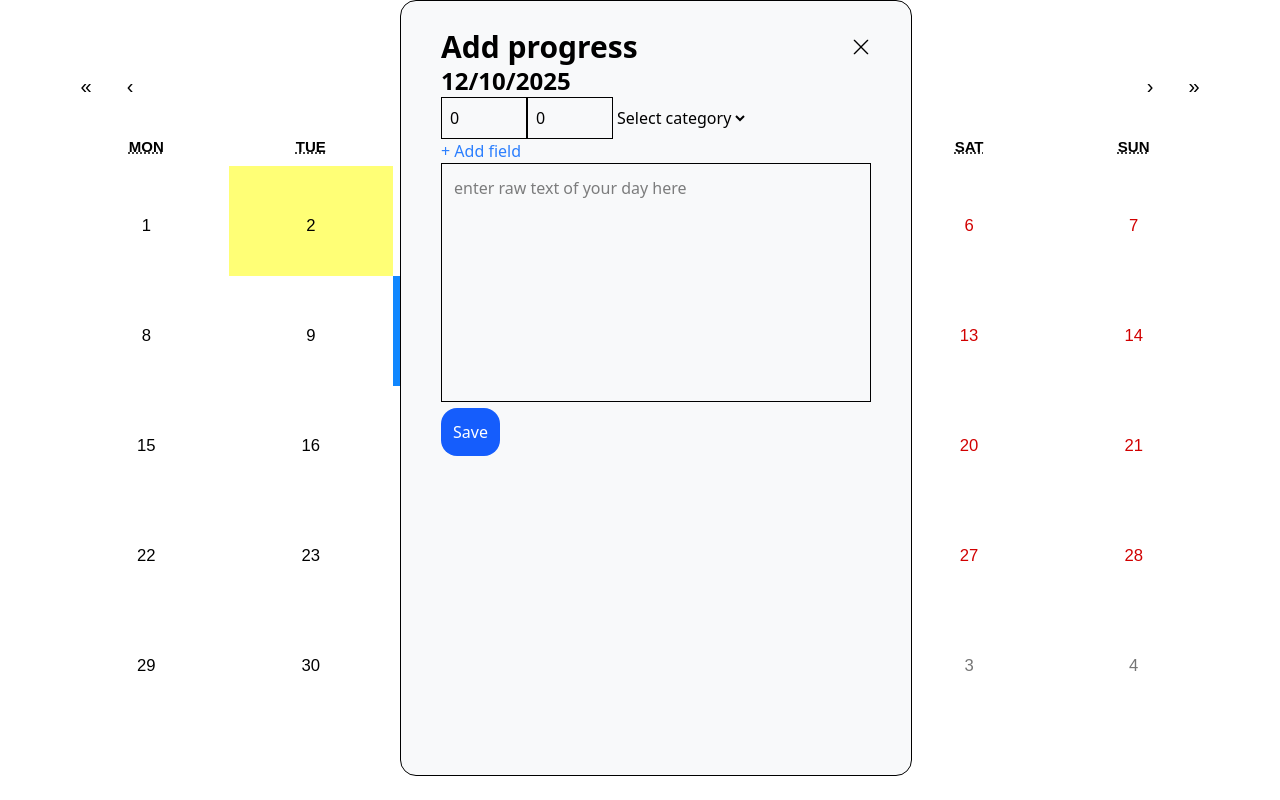
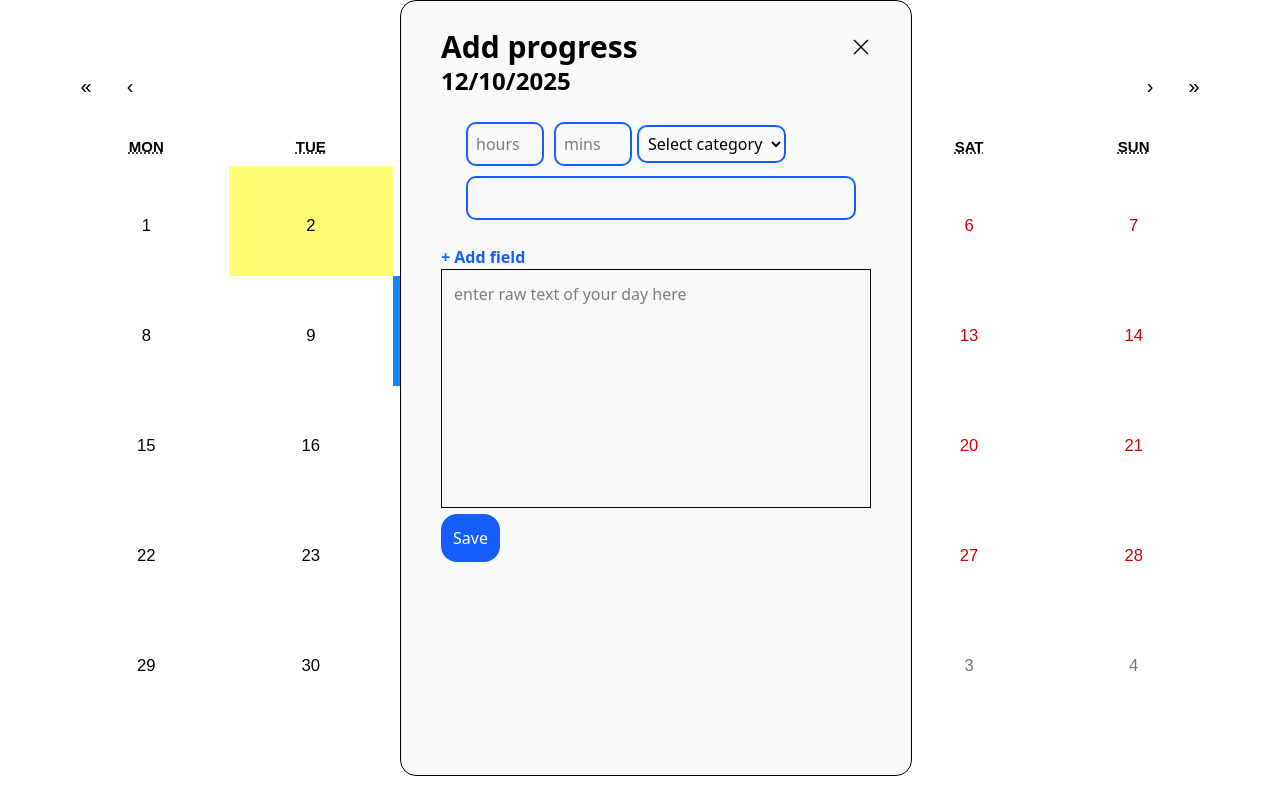
Before and after one commit to awaisx0/cs50-project, a React (Vite) app in the folder progress-tracker-frontend/: page / in a window 1280 px wide. Both pictures are taken after a click on the button "10". Built offline with nearby package versions, Linux system fonts and the light colour scheme.

Commit message:
added addprogress modal logic + styling

```diff
--- a/progress-tracker-frontend/src/components/AddProgressModal.jsx
+++ b/progress-tracker-frontend/src/components/AddProgressModal.jsx
@@ -15,15 +15,30 @@ const categories = [
 
 const AddProgressModal = ({ isOpen, onClose, date }) => {
   const [progressText, setProgressText] = useState("");
-  const [hours, setHours] = useState(0);
-  const [mins, setMins] = useState(0);
-  const [category, setCategory] = useState("");
+  const [fieldsObj, setFieldsObj] = useState([
+    {
+      hours: "",
+      mins: "",
+      category: "",
+      text: "",
+    },
+  ]);
 
   if (!isOpen) return null;
 
-  function handleCategorySelect(e) {
-    setCategory(e.target.value);
-    console.log(category);
+  function addField() {
+    setFieldsObj((prev) => [
+      ...prev,
+      { hours: "", mins: "", category: "", text: "" },
+    ]);
+  }
+
+  function handleFieldChange(index, field, value) {
+    setFieldsObj((prev) => {
+      const updated = [...prev];
+      updated[index][field] = value;
+      return updated;
+    });
   }
 
   return createPortal(
@@ -36,29 +51,39 @@ const AddProgressModal = ({ isOpen, onClose, date }) => {
         {date.toLocaleDateString()}
       </h3>
 
+      <div className="fields overflow-y-scroll max-h-[40vh] p-5">
+        {fieldsObj.map((field, index) => (
+          <div>
+            {/* hours */}
             <input
               className="border outline-0 p-2 w-1/5"
+              type="text"
               name="hours"
-        type="number"
               max={24}
               min={0}
-        value={hours}
+              value={field.hours}
               placeholder="hours"
-        onChange={(e) => setHours(e.target.value)}
+              onChange={(e) =>
+                handleFieldChange(index, "hours", e.target.value)
+              }
             />
-
+            {/* mins */}
             <input
               className="border outline-0 p-2 w-1/5"
+              type="text"
               name="mins"
-        type="number"
               max={60}
               min={0}
-        value={mins}
+              value={field.mins}
               placeholder="mins"
-        onChange={(e) => setMins(e.target.value)}
+              onChange={(e) => handleFieldChange(index, "mins", e.target.value)}
             />
-
-      <select onChange={handleCategorySelect}>
+            {/* category */}
+            <select
+              onChange={(e) =>
+                handleFieldChange(index, "category", e.target.value)
+              }
+            >
               <option value={""}>Select category</option>
               {categories.map((category) => (
                 <option key={category} value={category.toLocaleLowerCase()}>
@@ -67,7 +92,18 @@ const AddProgressModal = ({ isOpen, onClose, date }) => {
               ))}
             </select>
             <br></br>
-      <button className="text-blue-500">+ Add field</button>
+            <input
+              type="text"
+              className="border outline-0 p-2 w-full"
+              value={field.text}
+              onChange={(e) => handleFieldChange(index, "text", e.target.value)}
+            />
+          </div>
+        ))}
+      </div>
+      <button className="text-blue font-semibold" onClick={addField}>
+        + Add field
+      </button>
       <textarea
         className="border outline-0 w-full h-1/3 resize-none p-3"
         name="raw-text"
@@ -75,7 +111,7 @@ const AddProgressModal = ({ isOpen, onClose, date }) => {
         placeholder="enter raw text of your day here"
         onChange={(e) => setProgressText(e.target.value)}
       />
-      <button className="bg-blue-600 rounded-2xl text-white p-3">Save</button>
+      <button className="bg-blue rounded-2xl text-white p-3">Save</button>
     </div>,
     document.body,
   );
--- a/progress-tracker-frontend/src/index.css
+++ b/progress-tracker-frontend/src/index.css
@@ -1,10 +1,27 @@
 @import "tailwindcss";
-@import url("https://fonts.googleapis.com/css2?family=Inter:wght@400;500;600&display=swap");
+/* @import url("https://fonts.googleapis.com/css2?family=Inter:wght@400;500;600&display=swap"); */
 @theme {
   --color-mint-500: oklch(0.72 0.11 178);
   --color-my-gray: #f8f9fa;
+  --color-blue: oklch(54.6% 0.245 262.881);
 }
 
 :root {
   --font-main: "Inter", sans-serif;
+  --blue: oklch(54.6% 0.245 262.881);
 }
+
+input {
+  border-color: var(--blue);
+  border-width: 2px;
+  border-radius: 10px;
+  margin: 5px;
+}
+
+select {
+  border-color: var(--blue);
+  border-width: 2px;
+  border-radius: 10px;
+  outline: none;
+  padding: 5px;
+}
```
Also changed, not shown: 1 other file (tests, documents, lock files or other folders). Lines whose indentation alone changed are shown as unchanged.
